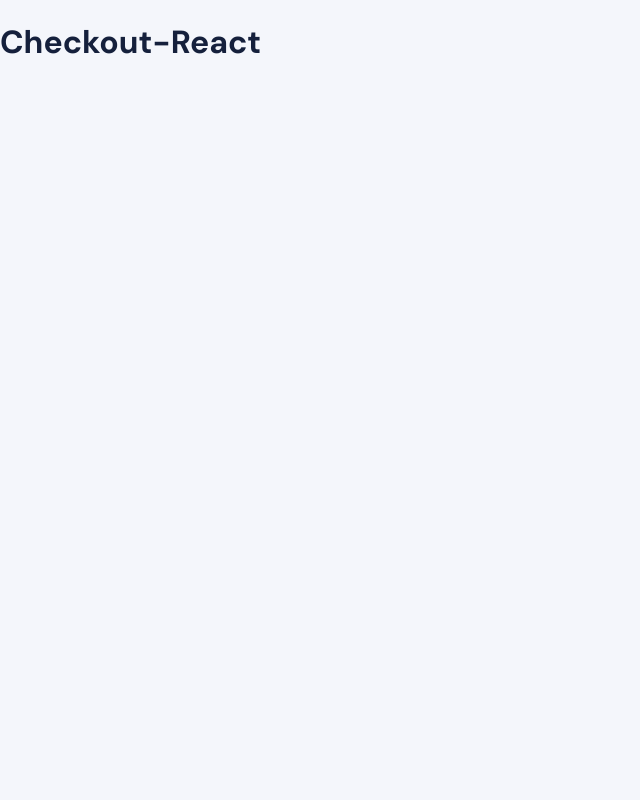
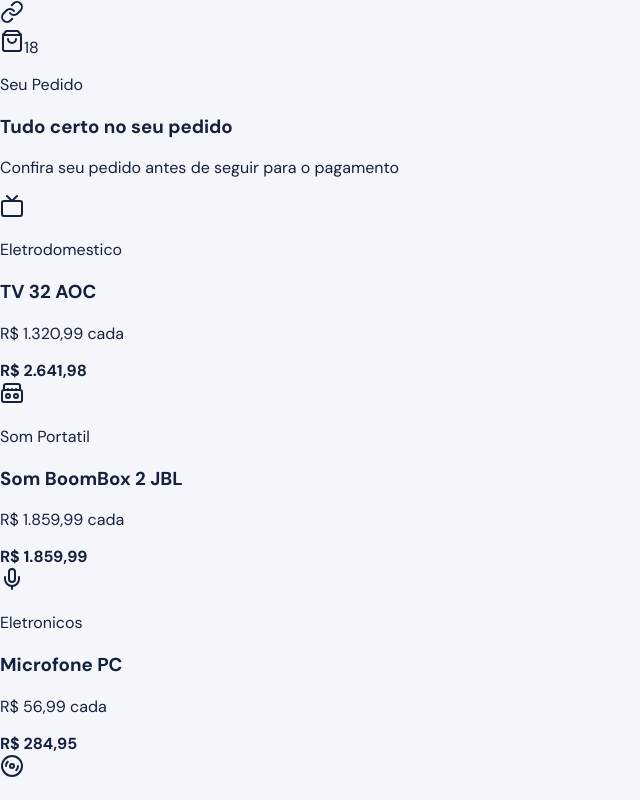
Before and after one commit to Agnaldokorb/checkout-react, a React (Vite) app: page / in a window 1280 px wide. Shown: the top 800 px of the page, without its empty margins (0-640 px from the left). Built offline with nearby package versions, Linux system fonts and the light colour scheme.

Commit message:
feat: Criado as rotas dentro do app.jsx com react-router

```diff
--- a/src/App.jsx
+++ b/src/App.jsx
@@ -1,8 +1,23 @@
-//import { BrowserRouter, Route, Routes } from 'react-router-dom'
-import "../src/assets/style/app.css";
+import { BrowserRouter, Route, Routes } from "react-router";
+import Carrinho from "./pages/carrinho";
+import Pagamento from "./pages/pagamento";
+import Sucesso from "./pages/sucesso";
+import Falha from "./pages/falha";
 
 function App() {
-  return <h1>Checkout-React</h1>;
+  return (
+    <div>
+      <BrowserRouter>
+        <Routes>
+          <Route path="/" element={<Carrinho />} />
+          <Route path="/pagamento" element={<Pagamento />} />
+          <Route path="/sucesso" element={<Sucesso />} />
+          <Route path="/falha" element={<Falha />} />
+          <Route path="*" element={<Carrinho />} />
+        </Routes>
+      </BrowserRouter>
+    </div>
+  );
 }
 
 export default App;
--- a/src/main.jsx
+++ b/src/main.jsx
@@ -1,6 +1,6 @@
 import { StrictMode } from "react";
 import { createRoot } from "react-dom/client";
-import "../src/assets/style/index.css";
+import "./assets/style/index.css";
 import App from "./App.jsx";
 
 createRoot(document.getElementById("root")).render(
```
